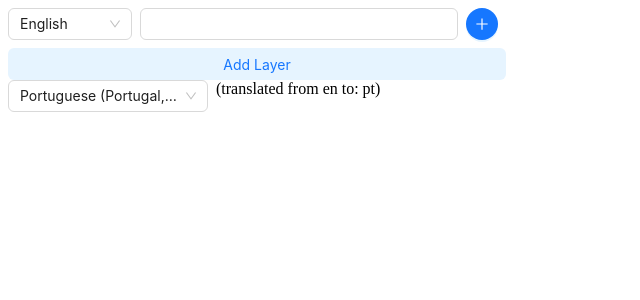
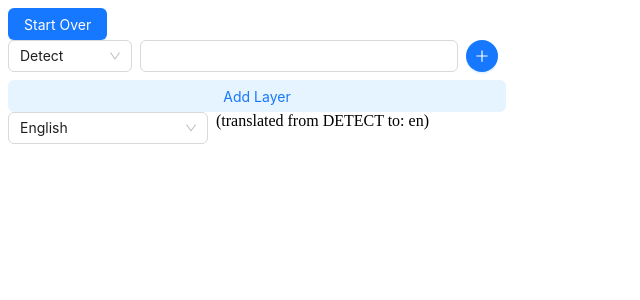
Before and after one commit to missgretchen/Bad-Translations, a React (Vite) app: page / in a window 1280 px wide. Shown: the top 300 px of the page, without its empty margins (0-640 px from the left). Built offline with nearby package versions, Linux system fonts and the light colour scheme.

Commit message:
implement start over

```diff
--- a/src/App.tsx
+++ b/src/App.tsx
@@ -1,13 +1,21 @@
 import { useState } from 'react';
 import { v4 as uuid } from 'uuid';
-import { Flex} from 'antd';
+import { Flex, Button } from 'antd';
 import { TranslationInput, TranslationLayer } from './components';
 import { TranslationUnit } from './types';
 
 function App() {
-  const [inputLayer, setInputLayer] = useState<TranslationUnit[]>([{language: 'en', text: '', id: uuid()}]);
+  const getDefaultInputTranslationUnit: () => TranslationUnit = () => ({language: 'DETECT', text: '', id: uuid()});
+  const getDefaultOutputTranslationUnit: () => TranslationUnit = () => ({language: 'en', text: '', id: uuid()});
+  const [inputLayer, setInputLayer] = useState<TranslationUnit[]>([getDefaultInputTranslationUnit()]);
   const [translationLayers, setTranslationLayers] = useState<TranslationUnit[][]>([[]]);
-  const [outputLayer, setOutputLayer] = useState<TranslationUnit>({language: 'pt', text: '', id: uuid()});
+  const [outputLayer, setOutputLayer] = useState<TranslationUnit>(getDefaultOutputTranslationUnit());
+
+  const startOver = () => {
+    setInputLayer([getDefaultInputTranslationUnit()]);
+    setTranslationLayers([[]]);
+    setOutputLayer(getDefaultOutputTranslationUnit());
+  };
 
   const setInputLanguage = (newLanguage: string, index: number) => {
     const newInputLayer = [...inputLayer];
@@ -23,7 +31,7 @@ function App() {
 
   const onInsertSection = (index: number) => {
     const newInputLayer = [...inputLayer];
-    const newTranslationUnit = {language: 'en', text: '', id: uuid()};
+    const newTranslationUnit = getDefaultInputTranslationUnit();
     newInputLayer.splice(index + 1, 0, newTranslationUnit);
 
     const newTranslationLayers = [ ...translationLayers];
@@ -40,7 +48,7 @@ function App() {
 
   const onInsertLayer = (sectionIndex: number, layerIndex: number) => {
     const newTranslationLayers = [ ...translationLayers];
-    const newTranslationUnit = {language: 'pt', text: '', id: uuid()};
+    const newTranslationUnit = getDefaultOutputTranslationUnit();
     newTranslationLayers[sectionIndex].splice(layerIndex + 1, 0, newTranslationUnit);
     setTranslationLayers(newTranslationLayers);
   };
@@ -85,6 +93,7 @@ function App() {
 
   return (
     <>
+      <Button type="primary" onClick={startOver}> Start Over </Button>
       <Flex gap="small">
         {inputLayer.map((inputTranslationUnit, sectionIndex) => (
           <Flex gap="small" vertical key={sectionIndex}>
--- a/src/components/LanguageSelector.tsx
+++ b/src/components/LanguageSelector.tsx
@@ -13,7 +13,7 @@ const LanguageSelector: React.FC<LanguageSelectorProps> = ({
     language,
     setLanguage
 }) => {
-    const languageOptions = supportedLanguages.map(x => ({label: x.language, value: x.code}));
+    const languageOptions = [ {label: 'Detect', value: 'DETECT'}, ...supportedLanguages.map(x => ({label: x.language, value: x.code}))];
     return (
         <>
         <Select options={languageOptions} defaultValue={language} onChange={setLanguage} style={{width: 200}} showSearch={true} optionFilterProp='label'/>
```
